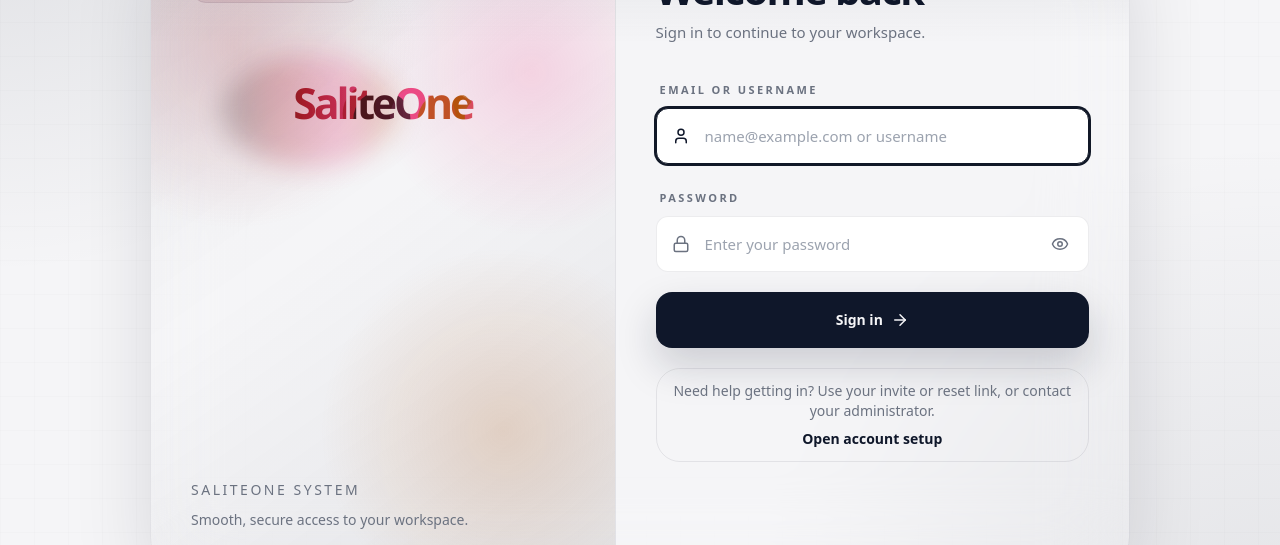
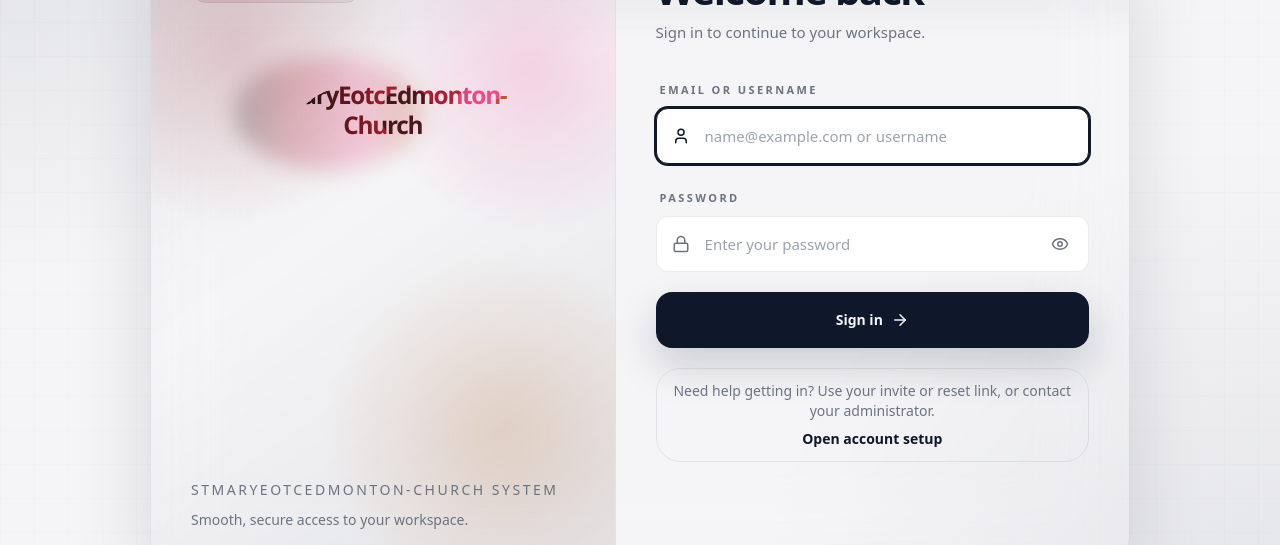
Before and after one commit to javannnn/salitemihret-system, a React (Vite) app in the folder frontend/: page /login in a window 1280 px wide. Shown: the part 148-693 px from the top of the page. Built offline with nearby package versions, Linux system fonts and the light colour scheme; no server answers.

Commit message:
Changed name from SaliteOne to StMaryEotcEdmonton-Church including logo

```diff
--- a/frontend/index.html
+++ b/frontend/index.html
@@ -7,7 +7,7 @@
     <link rel="preconnect" href="https://fonts.googleapis.com" />
     <link rel="preconnect" href="https://fonts.gstatic.com" crossorigin />
     <link href="https://fonts.googleapis.com/css2?family=Inter:wght@400;500;600;700&display=swap" rel="stylesheet" />
-    <title>SaliteOne</title>
+    <title>StMaryEotcEdmonton-Church</title>
   </head>
   <body>
     <div id="root"></div>
--- a/frontend/src/components/SplashScreen.tsx
+++ b/frontend/src/components/SplashScreen.tsx
@@ -7,7 +7,7 @@ export default function SplashScreen() {
             <div className="relative flex items-center justify-center">
                 {/* Logo Container */}
                 <motion.div
-                    className="flex items-center gap-4"
+                    className="flex flex-col items-center gap-4 px-6 text-center sm:flex-row sm:text-left"
                     initial={{ opacity: 0 }}
                     animate={{ opacity: 1 }}
                     transition={{ duration: 0.5 }}
@@ -20,9 +20,9 @@ export default function SplashScreen() {
                             duration: 0.8,
                             ease: [0.16, 1, 0.3, 1],
                         }}
-                        className="relative z-10 flex h-20 w-20 items-center justify-center rounded-2xl bg-black text-white shadow-2xl dark:bg-white dark:text-black"
+                        className="relative z-10 flex h-16 w-16 shrink-0 items-center justify-center rounded-2xl bg-black text-white shadow-2xl dark:bg-white dark:text-black sm:h-20 sm:w-20"
                     >
-                        <ShieldCheck size={48} strokeWidth={2} />
+                        <ShieldCheck className="h-10 w-10 sm:h-12 sm:w-12" strokeWidth={2} />
                     </motion.div>
 
                     {/* Text Reveal */}
@@ -36,8 +36,9 @@ export default function SplashScreen() {
                                 ease: [0.16, 1, 0.3, 1],
                             }}
                         >
-                            <h1 className="text-4xl font-bold tracking-tight text-gray-900 dark:text-white">
-                                SaliteOne
+                            <h1 className="max-w-[min(86vw,34rem)] text-3xl font-bold leading-tight tracking-tight text-gray-900 dark:text-white sm:text-4xl">
+                                StMaryEotcEdmonton-
+                                <span className="block sm:inline">Church</span>
                             </h1>
                         </motion.div>
                     </div>
--- a/frontend/src/index.css
+++ b/frontend/src/index.css
@@ -79,7 +79,7 @@ body {
 }
 
 .salite-wordmark-svg {
-  width: min(100%, 34rem);
+  width: min(100%, 36rem);
   height: auto;
   overflow: visible;
 }
@@ -87,9 +87,9 @@ body {
 .salite-wordmark-mask,
 .salite-wordmark-solid {
   font-family: ui-sans-serif, system-ui, -apple-system, BlinkMacSystemFont, "Segoe UI", sans-serif;
-  font-size: 96px;
+  font-size: 66px;
   font-weight: 800;
-  letter-spacing: -7px;
+  letter-spacing: -3.5px;
   text-rendering: geometricPrecision;
 }
 
@@ -122,6 +122,6 @@ body {
   }
 
   .salite-wordmark-svg {
-    width: min(100%, 28rem);
+    width: min(100%, 30rem);
   }
 }
--- a/frontend/src/layouts/AppShell.tsx
+++ b/frontend/src/layouts/AppShell.tsx
@@ -437,9 +437,12 @@ export default function AppShell() {
                 initial={{ opacity: 0, x: -10 }}
                 animate={{ opacity: 1, x: 0 }}
                 exit={{ opacity: 0, x: -10 }}
-                className="flex flex-col overflow-hidden whitespace-nowrap"
+                className="flex min-w-0 flex-col overflow-hidden"
               >
-                <div className="text-xl font-bold tracking-tight logo-shimmer">SaliteOne</div>
+                <div className="logo-shimmer max-w-[10.75rem] text-[0.95rem] font-bold leading-[1.05] tracking-tight">
+                  StMaryEotcEdmonton-
+                  <span className="block">Church</span>
+                </div>
                 <div className="text-xs uppercase tracking-wider text-mute font-medium">Membership Console</div>
               </motion.div>
             )}
--- a/frontend/src/pages/Auth/Login.tsx
+++ b/frontend/src/pages/Auth/Login.tsx
@@ -17,14 +17,14 @@ import {
   User,
 } from "lucide-react";
 
-function SaliteOneWordmarkReveal({ active }: { active: boolean }) {
+function ChurchWordmarkReveal({ active }: { active: boolean }) {
   const clipId = useId().replace(/:/g, "");
   const gooId = `${clipId}-goo`;
   const gradientId = `${clipId}-gradient`;
 
   return (
-    <div className="salite-wordmark-stage" aria-label="SaliteOne">
-      <svg viewBox="0 0 860 200" className="salite-wordmark-svg" aria-hidden="true">
+    <div className="salite-wordmark-stage" aria-label="StMaryEotcEdmonton-Church">
+      <svg viewBox="0 0 1040 240" className="salite-wordmark-svg" aria-hidden="true">
         <defs>
           <linearGradient id={gradientId} x1="0%" y1="50%" x2="100%" y2="50%">
             <stop offset="0%" stopColor="var(--logo-line-1)" />
@@ -48,23 +48,24 @@ function SaliteOneWordmarkReveal({ active }: { active: boolean }) {
             <feBlend in="SourceGraphic" in2="goo" />
           </filter>
           <clipPath id={clipId}>
-            <text x="430" y="110" textAnchor="middle" className="salite-wordmark-mask">
-              SaliteOne
+            <text x="520" y="92" textAnchor="middle" className="salite-wordmark-mask">
+              <tspan x="520" dy="0">StMaryEotcEdmonton-</tspan>
+              <tspan x="520" dy="82">Church</tspan>
             </text>
           </clipPath>
         </defs>
 
         <motion.ellipse
           className="salite-wordmark-backdrop"
-          cx="250"
-          cy="92"
-          rx="170"
-          ry="108"
+          cx="300"
+          cy="118"
+          rx="220"
+          ry="132"
           fill={`url(#${gradientId})`}
           initial={{ opacity: 0, scale: 0.78, x: -42 }}
           animate={
             active
-              ? { opacity: [0, 0.34, 0.2, 0.24], scale: [0.78, 1, 1.1, 1.16], x: [-42, -12, 10, 18] }
+              ? { opacity: [0, 0.34, 0.2, 0.24], scale: [0.78, 1, 1.1, 1.16], x: [-42, -8, 42, 72] }
               : { opacity: 0, scale: 0.78, x: -42 }
           }
           transition={{ duration: 3.8, ease: [0.22, 1, 0.36, 1] }}
@@ -78,10 +79,10 @@ function SaliteOneWordmarkReveal({ active }: { active: boolean }) {
               animate={
                 active
                   ? {
-                      cx: [206, 250, 344, 356],
-                      cy: [104, 106, 106, 107],
-                      rx: [176, 184, 238, 258],
-                      ry: [112, 104, 82, 88],
+                      cx: [206, 316, 620, 686],
+                      cy: [118, 124, 124, 126],
+                      rx: [176, 230, 360, 390],
+                      ry: [112, 118, 112, 118],
                       opacity: [0, 0.96, 0.92, 0.9],
                     }
                   : { cx: 206, cy: 104, rx: 176, ry: 112, opacity: 0 }
@@ -97,7 +98,7 @@ function SaliteOneWordmarkReveal({ active }: { active: boolean }) {
               initial={{ cx: 220, cy: 86, r: 74, opacity: 0 }}
               animate={
                 active
-                  ? { cx: [220, 286, 394, 408], cy: [86, 88, 96, 98], r: [74, 78, 64, 68], opacity: [0, 0.9, 0.86, 0.8] }
+                  ? { cx: [220, 340, 620, 676], cy: [92, 96, 102, 104], r: [74, 88, 82, 86], opacity: [0, 0.9, 0.86, 0.8] }
                   : { cx: 220, cy: 86, r: 74, opacity: 0 }
               }
               transition={{ duration: 3.4, delay: 0.12, ease: [0.22, 1, 0.36, 1], times: [0, 0.26, 0.74, 1] }}
@@ -107,7 +108,7 @@ function SaliteOneWordmarkReveal({ active }: { active: boolean }) {
               initial={{ cx: 250, cy: 112, r: 64, opacity: 0 }}
               animate={
                 active
-                  ? { cx: [250, 344, 506, 520], cy: [112, 112, 108, 108], r: [64, 76, 70, 74], opacity: [0, 0.88, 0.82, 0.76] }
+                  ? { cx: [250, 398, 742, 782], cy: [128, 126, 126, 126], r: [64, 82, 78, 82], opacity: [0, 0.88, 0.82, 0.76] }
                   : { cx: 250, cy: 112, r: 64, opacity: 0 }
               }
               transition={{ duration: 3.5, delay: 0.24, ease: [0.22, 1, 0.36, 1], times: [0, 0.28, 0.78, 1] }}
@@ -117,7 +118,7 @@ function SaliteOneWordmarkReveal({ active }: { active: boolean }) {
               initial={{ cx: 236, cy: 126, r: 54, opacity: 0 }}
               animate={
                 active
-                  ? { cx: [236, 332, 562, 576], cy: [126, 122, 116, 114], r: [54, 68, 64, 68], opacity: [0, 0.86, 0.78, 0.74] }
+                  ? { cx: [236, 392, 836, 872], cy: [150, 146, 142, 140], r: [54, 72, 70, 74], opacity: [0, 0.86, 0.78, 0.74] }
                   : { cx: 236, cy: 126, r: 54, opacity: 0 }
               }
               transition={{ duration: 3.65, delay: 0.34, ease: [0.22, 1, 0.36, 1], times: [0, 0.3, 0.8, 1] }}
@@ -127,7 +128,7 @@ function SaliteOneWordmarkReveal({ active }: { active: boolean }) {
               initial={{ cx: 188, cy: 108, r: 58, opacity: 0 }}
               animate={
                 active
-                  ? { cx: [188, 256, 430, 428], cy: [108, 106, 110, 110], r: [58, 68, 56, 64], opacity: [0, 0.74, 0.64, 0.62] }
+                  ? { cx: [188, 320, 560, 586], cy: [116, 116, 120, 120], r: [58, 74, 68, 72], opacity: [0, 0.74, 0.64, 0.62] }
                   : { cx: 188, cy: 108, r: 58, opacity: 0 }
               }
               transition={{ duration: 3.3, delay: 0.18, ease: [0.22, 1, 0.36, 1], times: [0, 0.24, 0.76, 1] }}
@@ -137,7 +138,7 @@ function SaliteOneWordmarkReveal({ active }: { active: boolean }) {
               initial={{ cx: 310, cy: 94, r: 28, opacity: 0 }}
               animate={
                 active
-                  ? { cx: [310, 438, 640, 656], cy: [94, 98, 104, 104], r: [28, 44, 40, 42], opacity: [0, 0.76, 0.62, 0.54] }
+                  ? { cx: [310, 500, 884, 920], cy: [100, 104, 110, 110], r: [28, 48, 44, 46], opacity: [0, 0.76, 0.62, 0.54] }
                   : { cx: 310, cy: 94, r: 28, opacity: 0 }
               }
               transition={{ duration: 3.2, delay: 0.52, ease: [0.22, 1, 0.36, 1], times: [0, 0.28, 0.82, 1] }}
@@ -146,8 +147,8 @@ function SaliteOneWordmarkReveal({ active }: { active: boolean }) {
         </g>
 
         <motion.text
-          x="430"
-          y="110"
+          x="520"
+          y="92"
           textAnchor="middle"
           className="salite-wordmark-solid"
           initial={{ opacity: 0, y: 16, filter: "blur(14px)" }}
@@ -163,10 +164,11 @@ function SaliteOneWordmarkReveal({ active }: { active: boolean }) {
             times: [0, 0.58, 1],
           }}
         >
-          SaliteOne
+          <tspan x="520" dy="0">StMaryEotcEdmonton-</tspan>
+          <tspan x="520" dy="82">Church</tspan>
         </motion.text>
       </svg>
-      <span className="sr-only">SaliteOne</span>
+      <span className="sr-only">StMaryEotcEdmonton-Church</span>
     </div>
   );
 }
@@ -292,10 +294,10 @@ export default function LoginPage() {
                   <ShieldCheck size={14} strokeWidth={2.1} />
                   <span>Secure sign-in</span>
                 </div>
-                <SaliteOneWordmarkReveal active={logoRevealActive} />
+                <ChurchWordmarkReveal active={logoRevealActive} />
               </div>
               <div className="space-y-2">
-                <p className="text-sm font-medium uppercase tracking-[0.18em] text-mute">SaliteOne system</p>
+                <p className="text-sm font-medium uppercase tracking-[0.18em] text-mute">StMaryEotcEdmonton-Church system</p>
                 <p className="max-w-xs text-sm leading-6 text-mute">
                   Smooth, secure access to your workspace.
                 </p>
```
